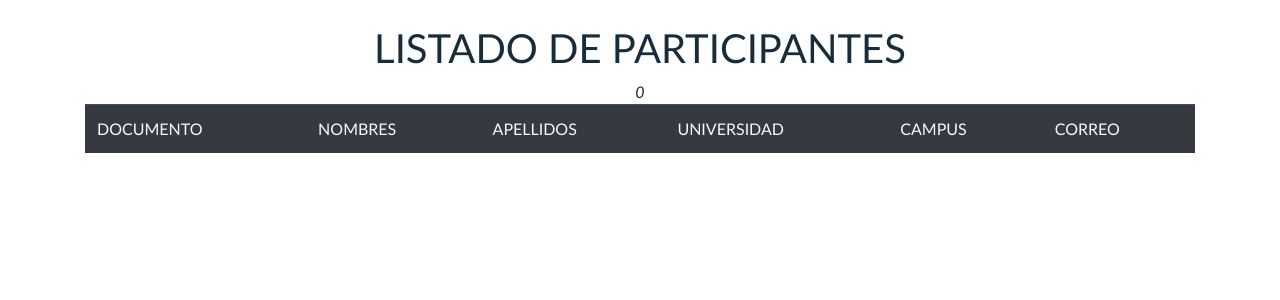
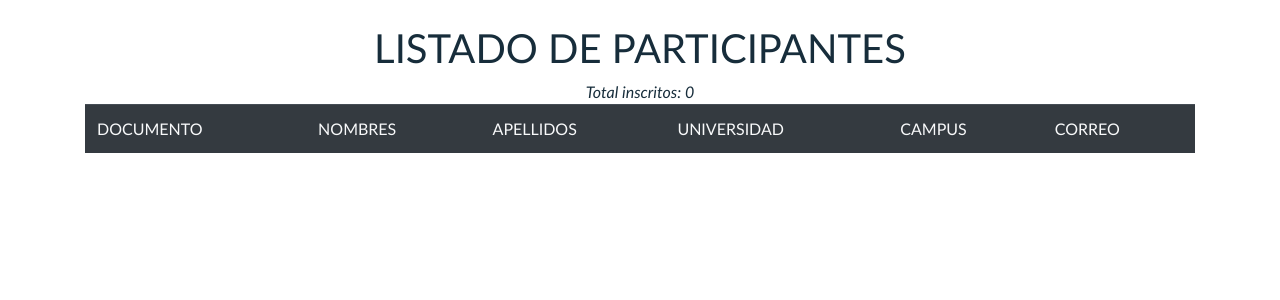
Before and after one commit to AlejandroV074/SIDES-P, a PHP site: page /tabla.php in a window 1280 px wide. Shown: the top 300 px of the page. Run offline with PHP 8.4, Linux system fonts and the light colour scheme; data that the repository does not hold is empty.

Commit message:
Actualizar tabla.php

```diff
--- a/SIDES/tabla.php
+++ b/SIDES/tabla.php
@@ -20,7 +20,7 @@
           $query="SELECT * FROM participantes";
           $resultado= $conexion->query($query);
     ?>
-    <i><center><?php echo count($resultado->fetch_assoc()); ?></center></i>
+    <i><center>Total inscritos: <?php echo count($resultado->fetch_assoc()); ?></center></i>
     <div class="container" style="overflow-x: visible;">
         <table class="table table-striped table-dark table-hover">
             <thead class="thead-dark">
```
